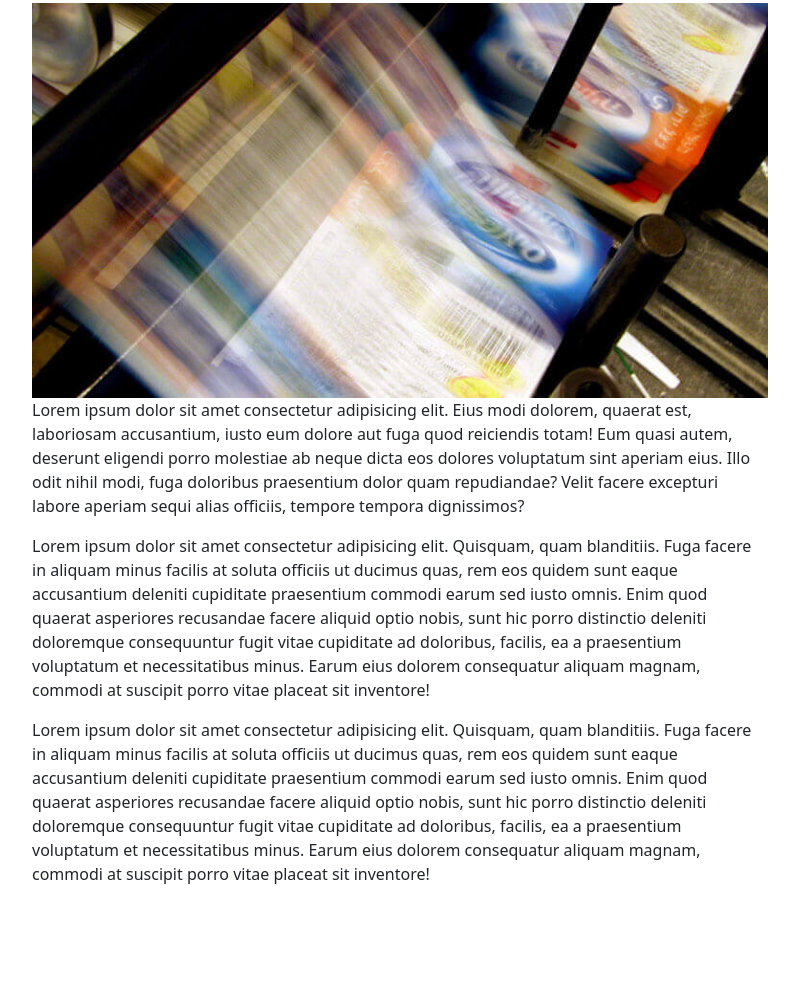
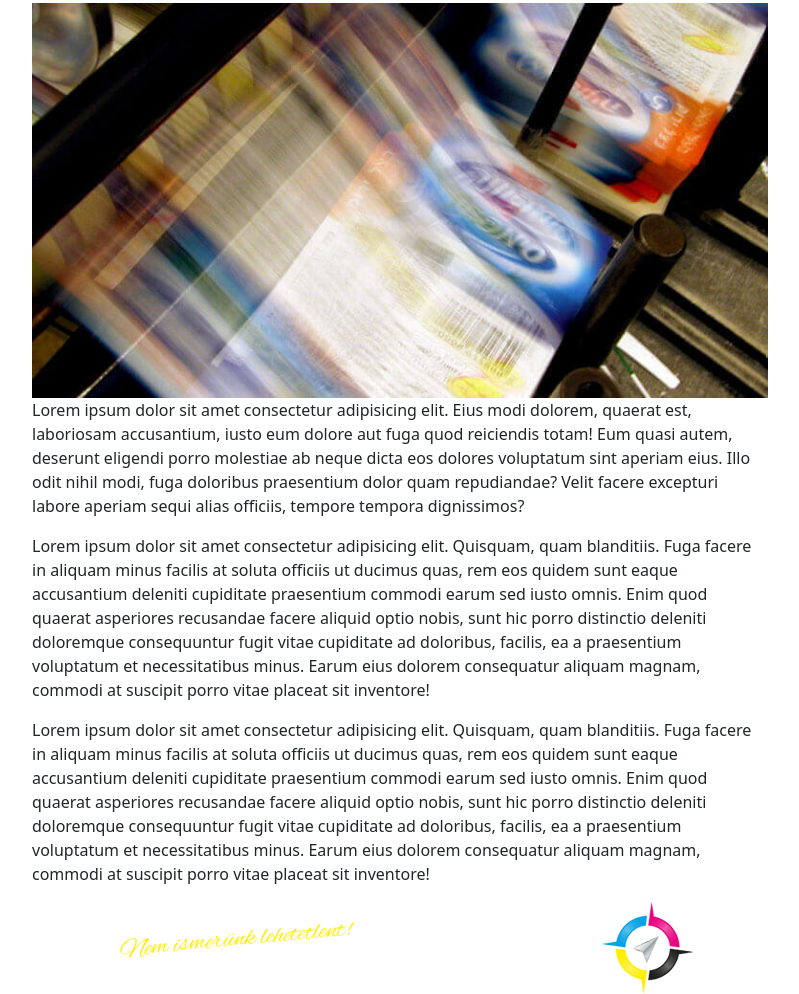
Before and after one commit to sedaj1/Programozo_verseny, a plain HTML site: page index.html in a window 1280 px wide. Shown: the part 349-1343 px from the top of the page, without its empty margins (50-849 px from the left). Before the commit the page ends 1251 px from the top, so only its background shows below. Drawn offline with nearby package versions, Linux system fonts and the light colour scheme.

Commit message:
Update index.html

```diff
--- a/index.html
+++ b/index.html
@@ -34,7 +34,19 @@
         </div>
     </main>
     <footer>
+        <div>
+            <div class="container">
+                <div class="row">
+                    <div class="col-lg-6">
+                        <img src="images/nyomda-online-felirat.png" alt="Nyomda felirat" title="Nyomda felirat">
+                    </div>
+                    <div class="col-lg-6">
+                        <img src="images/nyomda-online-logo-footer.png" alt="">
+                    </div>
+                </div>
+            </div>
 
+        </div>
     </footer>
     <script src="js/script.js"></script>
 </body>
```
